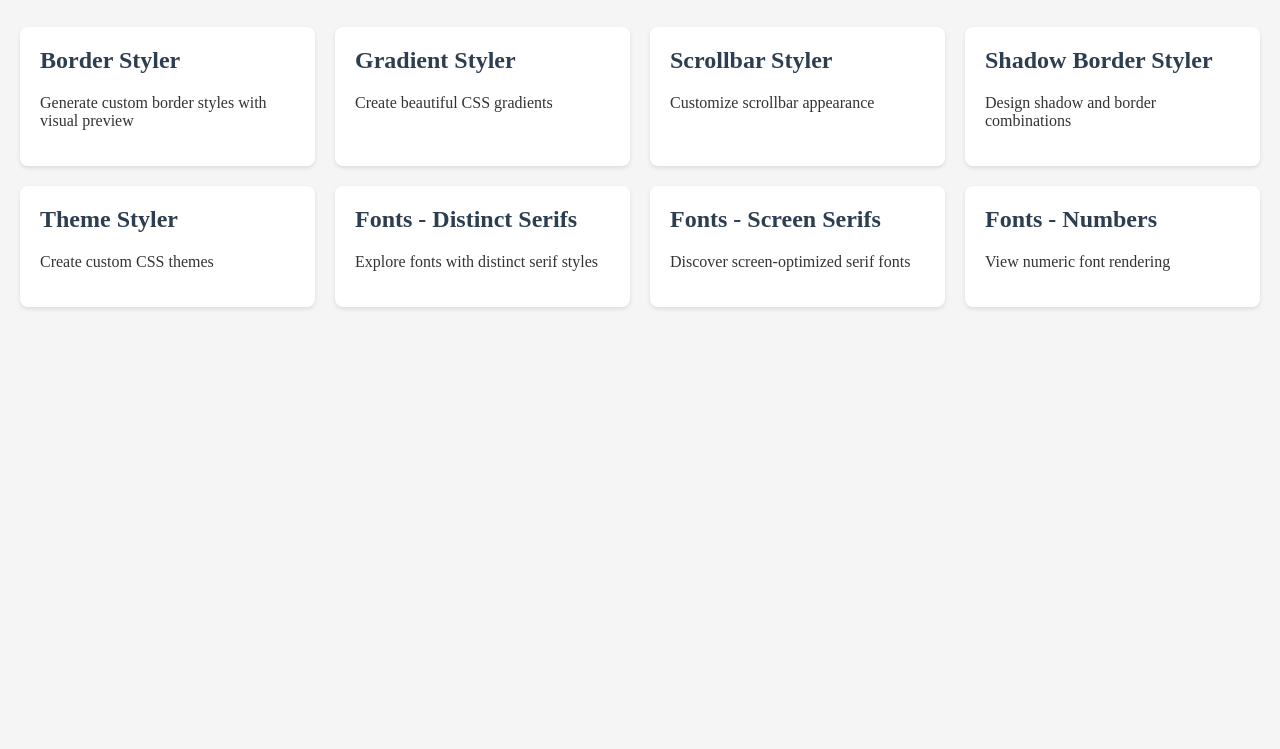
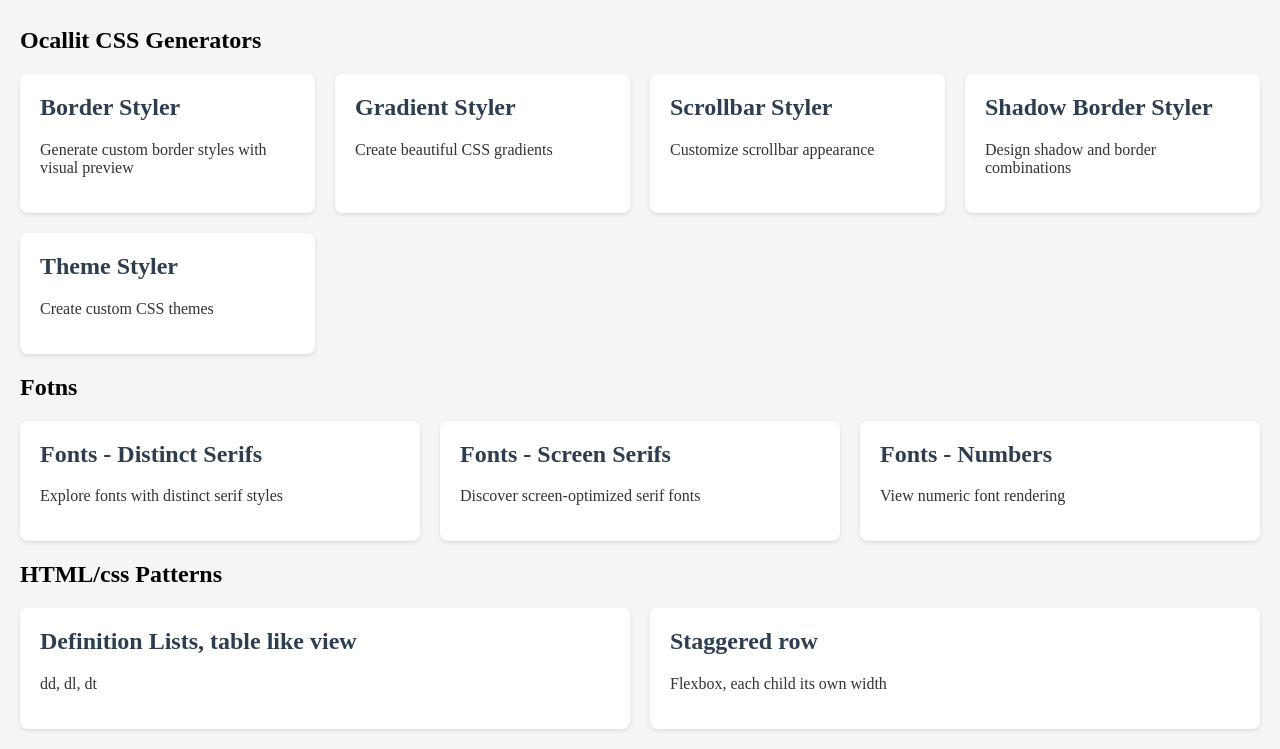
Before and after one commit to ocallit/Generators, a plain HTML site: page index.html in a window 1280 px wide. Shown: the part 108-857 px from the top of the page. Before the commit the page ends 800 px from the top, so only its background shows below. Drawn offline with Linux system fonts and the light colour scheme.

Commit message:
Add new sections for CSS generators, fonts and html patterns

```diff
--- a/index.html
+++ b/index.html
@@ -84,7 +84,7 @@
 		</div>
     </header>
 
-
+    <h2>Ocallit CSS Generators</h2>
     <div class="tools-grid">
         <a href="border_styler.html" class="tool-card">
             <h2>Border Styler</h2>
@@ -106,7 +106,12 @@
             <h2>Theme Styler</h2>
             <p>Create custom CSS themes</p>
         </a>
-        <a href="Fonts_Distinct_Serifs.html" class="tool-card">
+
+    </div>
+
+	<h2>Fotns</h2>
+	 <div class="tools-grid">
+		  <a href="Fonts_Distinct_Serifs.html" class="tool-card">
             <h2>Fonts - Distinct Serifs</h2>
             <p>Explore fonts with distinct serif styles</p>
         </a>
@@ -118,6 +123,18 @@
             <h2>Fonts - Numbers</h2>
             <p>View numeric font rendering</p>
         </a>
-    </div>
+	 </div>
+
+	<h2>HTML/css Patterns</h2>
+	<div class="tools-grid">
+			<a href="ui-definition_list_horizontal.html" class="tool-card">
+            <h2>Definition Lists, table like view</h2>
+            <p>dd, dl, dt </p>
+        </a>
+					<a href="ui-staggered_row_width.html" class="tool-card">
+            <h2>Staggered row</h2>
+            <p>Flexbox, each child its own width</p>
+        </a>
+	</div>
 </body>
 </html>
```
